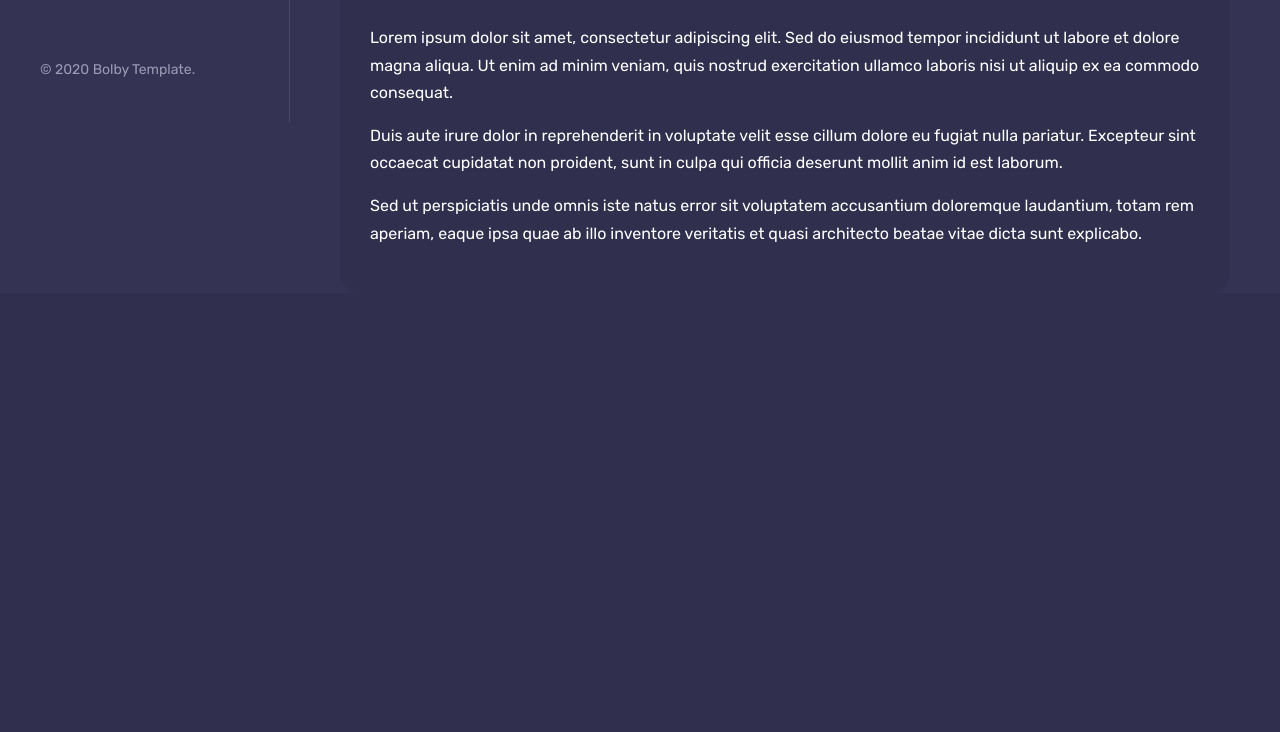
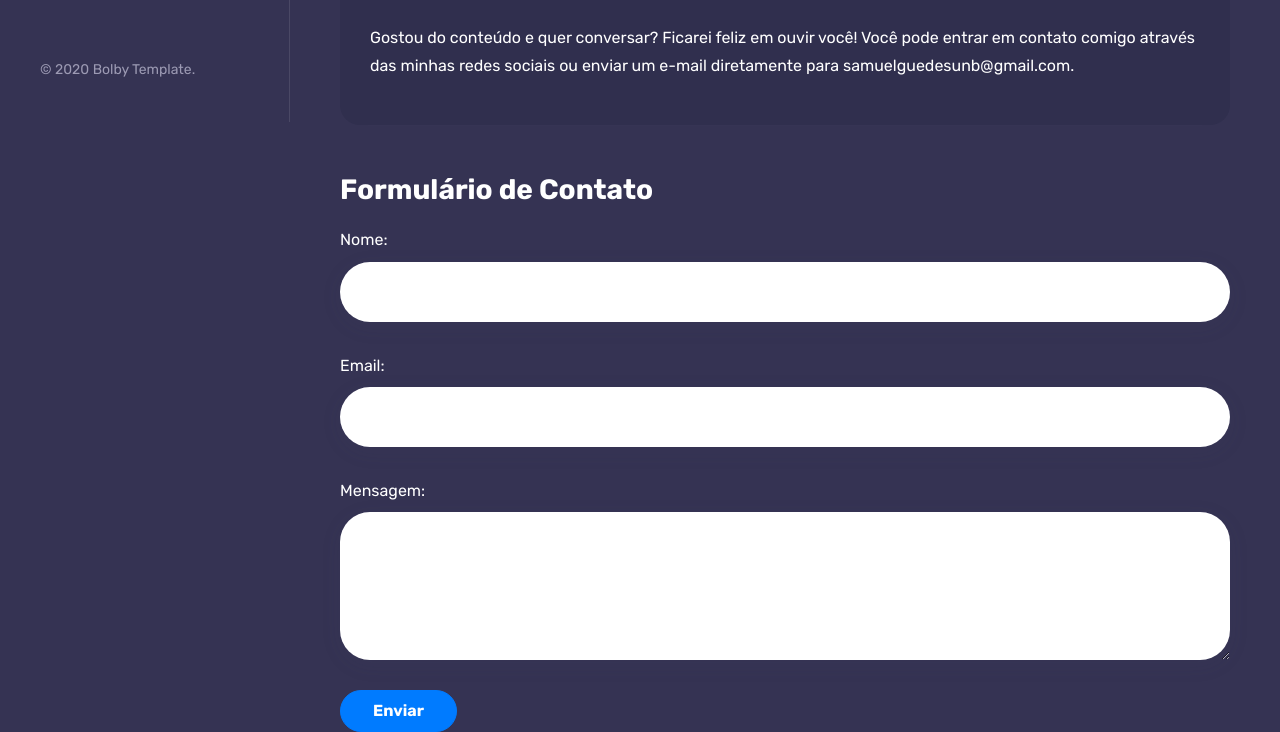
Before and after one commit to samuelguedesunb/mysiteflask, a Flask app: page /blog/1 in a window 1280 px wide. Shown: the part 678-1410 px from the top of the page. Before the commit the page ends 920 px from the top, so only its background shows below. Run offline with Flask 3, Linux system fonts and the light colour scheme; some libraries are stand-ins or nearby versions.

Commit message:
Quarto Commit blog e forms

```diff
--- a/app.py
+++ b/app.py
@@ -1,18 +1,20 @@
-from flask import Flask, render_template
+from flask import Flask, render_template, request, redirect, url_for, flash
 from post import Post
 
 app = Flask(__name__)
+app.secret_key = '624007eff499cf1e493cb8043e94f740'  # Necessário para usar flash messages
 
-posts = [{"id":1, "titulo":"Contato", "categoria":"Blog", "img":"contact.jpg", "data":"09 February, 2025"}, {"id":2, "titulo":"App Finanças", "categoria":"App", "img":"webapp.jpg", "data":"28 February, 2025"}]
+posts = [{"id":1, "titulo":"Contato", "categoria":"Blog", "img":"contact.jpg", "data":"09 February, 2025", "body":"<p>Gostou do conteúdo e quer conversar? Ficarei feliz em ouvir você! Você pode entrar em contato comigo através das minhas redes sociais ou enviar um e-mail diretamente para samuelguedesunb@gmail.com.</p>"},
+         {"id":2, "titulo":"App Finanças", "categoria":"App", "img":"webapp.jpg", "data":"28 February, 2025", "body":"<p>Um aplicativo que permite gerar gráficos a partir de planilhas Google</p>"}]
 post_objects = []
 for post in posts:
-    post_obj = Post(post["id"], post["titulo"], post["categoria"], post["img"], post["data"])
+    post_obj = Post(post["id"], post["titulo"], post["categoria"], post["img"], post["data"], post["body"])
     post_objects.append(post_obj)
 
 
 @app.route("/")
 def home():
-    return render_template('site.htm', posts=post_objects)
+    return render_template('site.htm', posts=post_objects, active_page='home')
 
 @app.route('/blog/<int:post_id>')
 def get_post(post_id):
@@ -20,8 +22,36 @@ def get_post(post_id):
     for blog_post in post_objects:
         if blog_post.id == post_id:
             requested_post = blog_post
+            break
 
-    return render_template('blog.htm', post=requested_post)
+    if requested_post is None:
+        return "Post não encontrado", 404
+
+    # Definir se o formulário deve ser exibido (apenas para o post com id 3, por exemplo)
+    exibir_formulario = requested_post.id == 1
+
+    return render_template('blog.htm', post=requested_post, exibir_formulario=exibir_formulario)
+
+    #return render_template('blog.htm', post=requested_post)
+
+@app.route('/contato', methods=['GET', 'POST'])
+def contato():
+    if request.method == 'POST':
+        # Processar os dados do formulário
+        nome = request.form['nome']
+        email = request.form['email']
+        mensagem = request.form['mensagem']
+
+        # Aqui você pode adicionar a lógica para enviar um email, salvar no banco de dados, etc.
+        print(f"Nome: {nome}, Email: {email}, Mensagem: {mensagem}")
+
+        # Exibir uma mensagem de sucesso
+        flash('Mensagem enviada com sucesso!', 'success')
+        return redirect(url_for('contato'))
+
+    # Se for um GET, apenas renderize o formulário
+    requested_post = post_objects[0]
+    return render_template('blog.htm', post=requested_post, exibir_formulario=True)
 
 
 if __name__ == '__main__':
--- a/post.py
+++ b/post.py
@@ -1,7 +1,8 @@
 class Post:
-    def __init__(self, post_id, post_titulo, post_categoria, post_img, post_data):
+    def __init__(self, post_id, post_titulo, post_categoria, post_img, post_data, post_body):
         self.id = post_id
         self.titulo = post_titulo
         self.categoria = post_categoria
         self.img = post_img
         self.data = post_data
+        self.body = post_body
--- a/templates/blog.htm
+++ b/templates/blog.htm
@@ -1,6 +1,19 @@
 {% include "header.html" %}
 <!-- main layout -->
 <main class="content">
+    <!-- Flash Messages -->
+    {% with messages = get_flashed_messages(with_categories=true) %}
+        {% if messages %}
+            <div class="flash-messages">
+                {% for category, message in messages %}
+                    <div class="alert alert-{{ category }}">
+                        {{ message }}
+                    </div>
+                {% endfor %}
+            </div>
+        {% endif %}
+    {% endwith %}
+
     <!-- section blog post -->
     <section id="blog-post">
         <div class="container">
@@ -15,16 +28,32 @@
                         </ul>
                         <!-- blog post body -->
                         <img src="{{ url_for('static', filename='images/' + post.img) }}" alt="blog-title" class="img-fluid mb-4 blog-image">
-                        <p>
-                            Lorem ipsum dolor sit amet, consectetur adipiscing elit. Sed do eiusmod tempor incididunt ut labore et dolore magna aliqua. Ut enim ad minim veniam, quis nostrud exercitation ullamco laboris nisi ut aliquip ex ea commodo consequat.
-                        </p>
-                        <p>
-                            Duis aute irure dolor in reprehenderit in voluptate velit esse cillum dolore eu fugiat nulla pariatur. Excepteur sint occaecat cupidatat non proident, sunt in culpa qui officia deserunt mollit anim id est laborum.
-                        </p>
-                        <p>
-                            Sed ut perspiciatis unde omnis iste natus error sit voluptatem accusantium doloremque laudantium, totam rem aperiam, eaque ipsa quae ab illo inventore veritatis et quasi architecto beatae vitae dicta sunt explicabo.
-                        </p>
+                        <div class="post-body">
+                        {{ post.body | safe }}  <!-- Use o filtro "safe" para renderizar HTML -->
+                        </div>
                     </div>
+
+                         <!-- Formulário de Contato (exibido apenas se exibir_formulario for True) -->
+                    {% if exibir_formulario %}
+                    <div class="contact-form mt-5">
+                        <h2>Formulário de Contato</h2>
+                        <form action="{{ url_for('contato') }}" method="post">
+                            <div class="form-group">
+                                <label for="nome">Nome:</label>
+                                <input type="text" class="form-control" id="nome" name="nome" required>
+                            </div>
+                            <div class="form-group">
+                                <label for="email">Email:</label>
+                                <input type="email" class="form-control" id="email" name="email" required>
+                            </div>
+                            <div class="form-group">
+                                <label for="mensagem">Mensagem:</label>
+                                <textarea class="form-control" id="mensagem" name="mensagem" rows="5" required></textarea>
+                            </div>
+                            <button type="submit" class="btn btn-primary">Enviar</button>
+                        </form>
+                    </div>
+                    {% endif %}
                 </div>
             </div>
         </div>
--- a/templates/headermain.html
+++ b/templates/headermain.html
@@ -95,7 +95,7 @@
 	<!-- main menu -->
 	<nav>
 		<ul class="vertical-menu scrollspy">
-			<li class="active"><a href="#home" class="nav-link active"><i class="icon-home"></i>Home</a></li>
+			<li class="{{ 'active' if active_page == 'home' else '' }}"><a href="{{ url_for('home') }}#home" class="nav-link active"><i class="icon-home"></i>Home</a></li>
 			<li><a href="#about" class="nav-link"><i class="icon-user-following"></i>About</a></li>
 			<li><a href="#experience" class="nav-link"><i class="icon-graduation"></i>Experience</a></li>
 			<li><a href="#blog" class="nav-link"><i class="icon-note"></i>Blog</a></li>
```
Also changed, not shown: templates/site.htm (+10 -2 lines).
